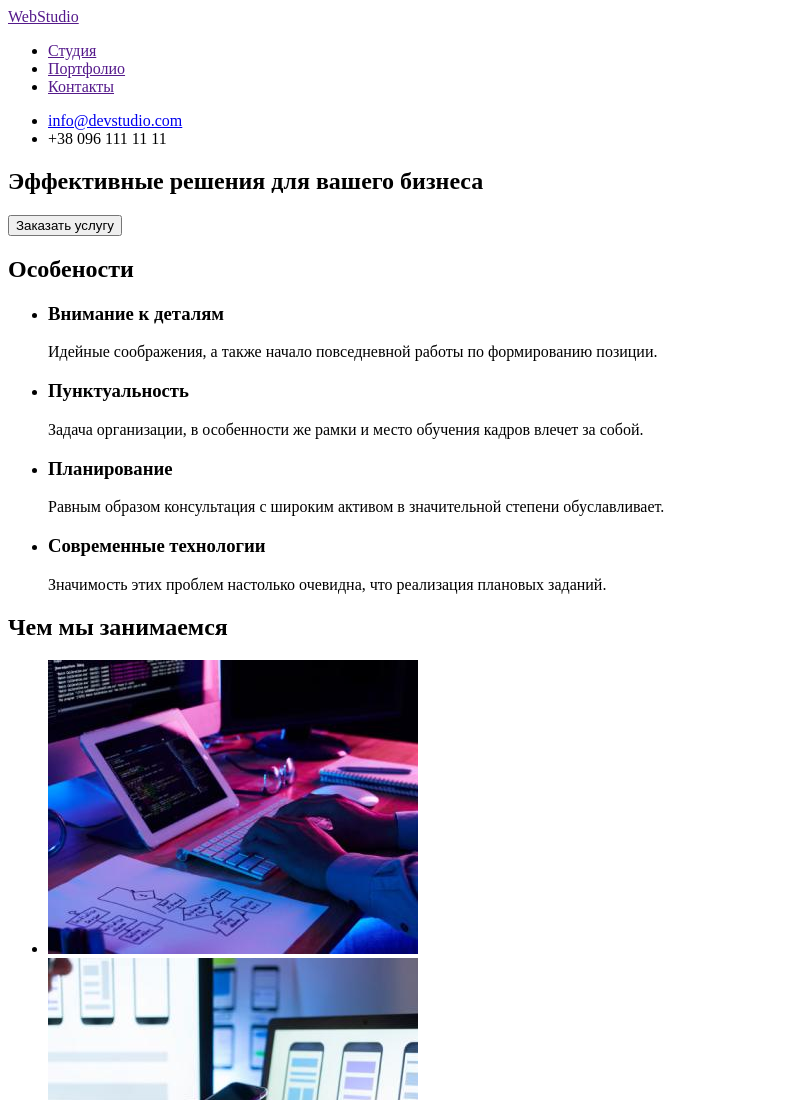
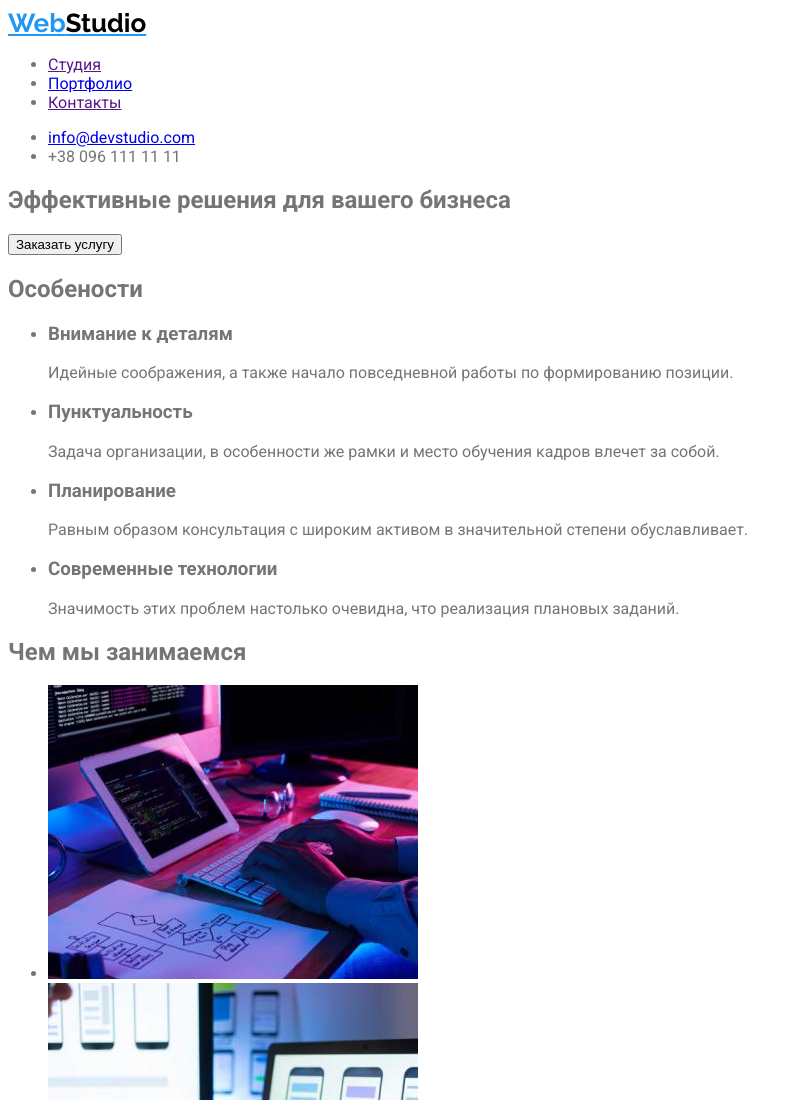
Before and after one commit to IraEmi/goit-markup-hw-02, a plain HTML site: page index.html in a window 1280 px wide. Shown: the top 1100 px of the page, without its empty margins (0-802 px from the left). Drawn offline with Linux system fonts and the light colour scheme.

Commit message:
Додано основні кольори макету

```diff
--- a/css/styles.css
+++ b/css/styles.css
@@ -0,0 +1,27 @@
+:root {
+    --primary-text-color:#757575;
+    --title-text-color:#212121;
+    --accent-color: #2196F3;
+
+}
+
+body {
+    background-color: #FFFFFF;
+    color: var(--primary-text-color);
+    font-family: Roboto;
+}
+
+.logo {
+    Font-family: Raleway;
+    Font-weight: 700;
+    Font-size: 26px;
+    Line-height: 31px;
+    color: var(--accent-color);
+}
+span {
+    color: black;
+}
+
+/* .list{ */
+    /* list-style: none; */
+/* } */
--- a/index.html
+++ b/index.html
@@ -6,15 +6,21 @@
     <meta name="viewport" content="width=device-width, initial-scale=1.0">
     <title>goit-markup-hw-01</title>
     <link rel="stylesheet" href="./css/styles.css">
+    <link rel="preconnect" href="https://fonts.googleapis.com">
+    <link rel="preconnect" href="https://fonts.gstatic.com" crossorigin>
+    <link href="https://fonts.googleapis.com/css2?family=Montserrat:wght@400;700&family=Raleway:wght@700&display=swap" rel="stylesheet">
+    <link rel="preconnect" href="https://fonts.googleapis.com">
+    <link rel="preconnect" href="https://fonts.gstatic.com" crossorigin>
+    <link href="https://fonts.googleapis.com/css2?family=Montserrat:wght@400;700&family=Roboto:wght@400;500;700;900&display=swap" rel="stylesheet">
 </head>
 <body>
     <!-- Шапка сайта-->
     <header>
         <nav>
-            <a href="">WebStudio</a>
-            <ul>
+            <a href="" class="logo"> Web<span>Studio</span></a>
+            <ul list>
                 <li><a href="">Студия</a></li>
-                <li><a href="">Портфолио</a></li>
+                <li><a href="./portfolio.html">Портфолио</a></li>
                 <li><a href="">Контакты</a></li>
             </ul>
         </nav>
```
Also changed, not shown: portfolio.html (+1 -1 lines).
